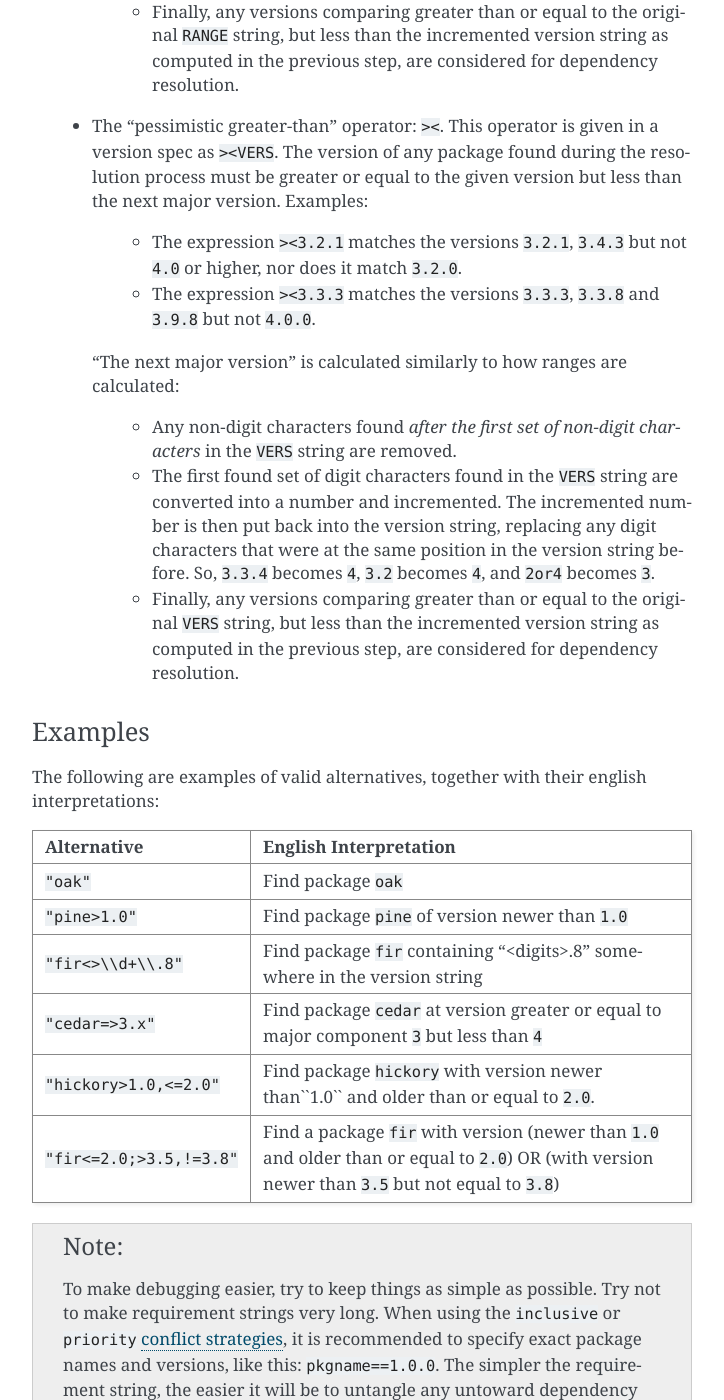
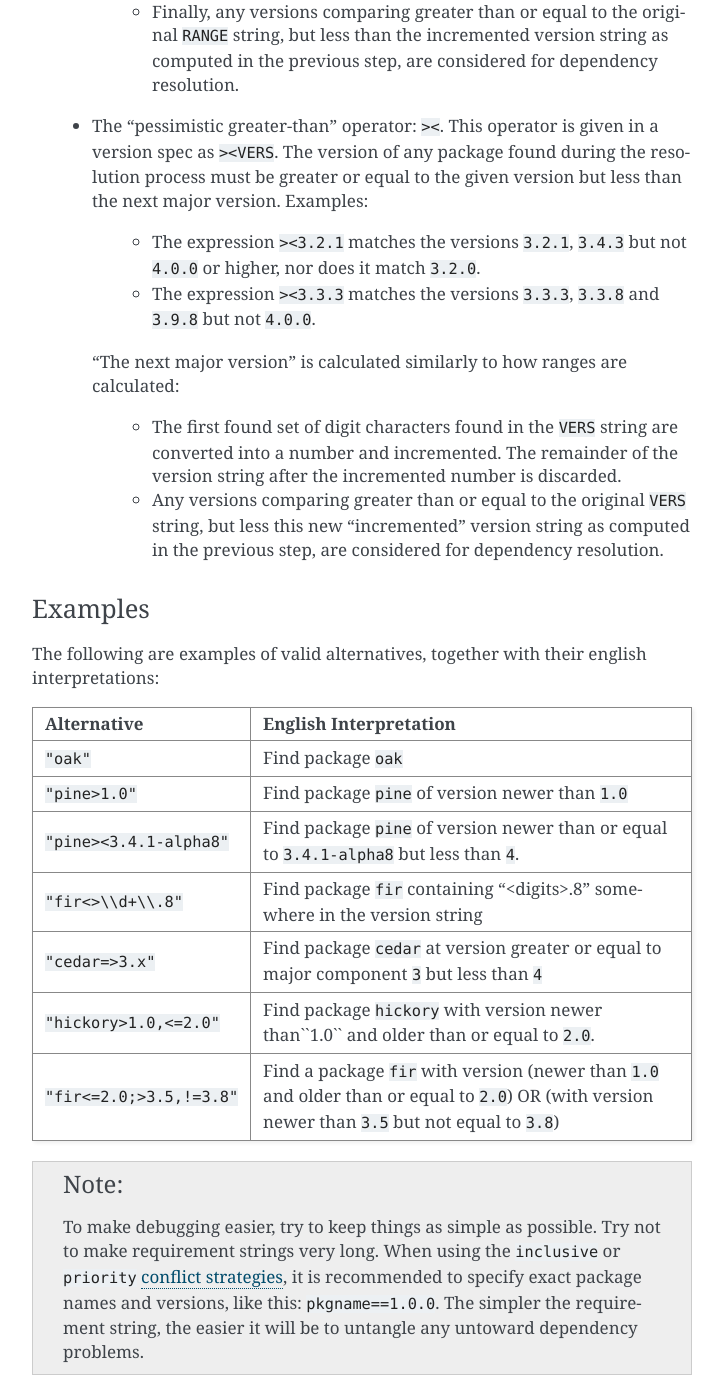
Before and after one commit to djhaskin987/degasolv, a Sphinx documentation site: the page built from docs/command-reference.rst, in a window 1280 px wide and 1400 px high, scrolled down 19674 px. Shown: the whole window, without its empty margins (388-1112 px from the left). Built offline with Sphinx 7.4.7, drawn with Linux system fonts in a browser that asks for light colours.

Commit message:
Finish up docs and tests for pessimistic greater-than

```diff
--- a/docs/changelog.rst
+++ b/docs/changelog.rst
@@ -14,6 +14,7 @@ and this project adheres to `Semantic Versioning`_.
 
 Added
 +++++
+- Added the :ref:`pessimistic greater-than <pess-greater>` comparison operator ``><``.
 
 Changed
 +++++++
--- a/docs/command-reference.rst
+++ b/docs/command-reference.rst
@@ -951,26 +952,19 @@ provided:
     than the next major version. Examples:
 
       * The expression ``><3.2.1`` matches the versions ``3.2.1``, ``3.4.3``
-        but not ``4.0`` or higher, nor does it match ``3.2.0``.
+        but not ``4.0.0`` or higher, nor does it match ``3.2.0``.
       * The expression ``><3.3.3`` matches the versions ``3.3.3``, ``3.3.8``
         and ``3.9.8`` but not ``4.0.0``.
 
     "The next major version" is calculated similarly to how ranges are
     calculated:
 
-      * Any non-digit characters found *after the first set of non-digit
-        characters* in the ``VERS`` string are removed.
-
-      * The first found set of digit characters found in the ``VERS`` string
-        are converted into a number and incremented. The incremented number
-        is then put back into the version string, replacing any digit
-        characters that were at the same position in the version string
-        before. So,
-        ``3.3.4`` becomes ``4``, ``3.2`` becomes ``4``, and ``2or4``
-        becomes ``3``.
-
-      * Finally, any versions comparing greater than or equal to the
-        original ``VERS`` string, but less than the incremented
+      * The first found set of digit characters found in the ``VERS``
+        string are converted into a number and incremented. The
+        remainder of the version string after the incremented number
+        is discarded.
+      * Any versions comparing greater than or equal to the
+        original ``VERS`` string, but less this new "incremented"
         version string as computed in the previous step, are
         considered for dependency resolution.
 
@@ -987,6 +981,10 @@ interpretations:
 +------------------------------+----------------------------------------------+
 | ``"pine>1.0"``               | Find package ``pine`` of version newer than  |
 |                              | ``1.0``                                      |
++------------------------------+----------------------------------------------+
+| ``"pine><3.4.1-alpha8"``     | Find package ``pine`` of version newer than  |
+|                              | or equal to ``3.4.1-alpha8`` but less than   |
+|                              | ``4``.                                       |
 +------------------------------+----------------------------------------------+
 | ``"fir<>\\d+\\.8"``          | Find package ``fir`` containing "<digits>.8" |
 |                              | somewhere in the version string              |
```
Also changed, not shown: other parts of docs/command-reference.rst (+1 -0 lines), 2 other files.
